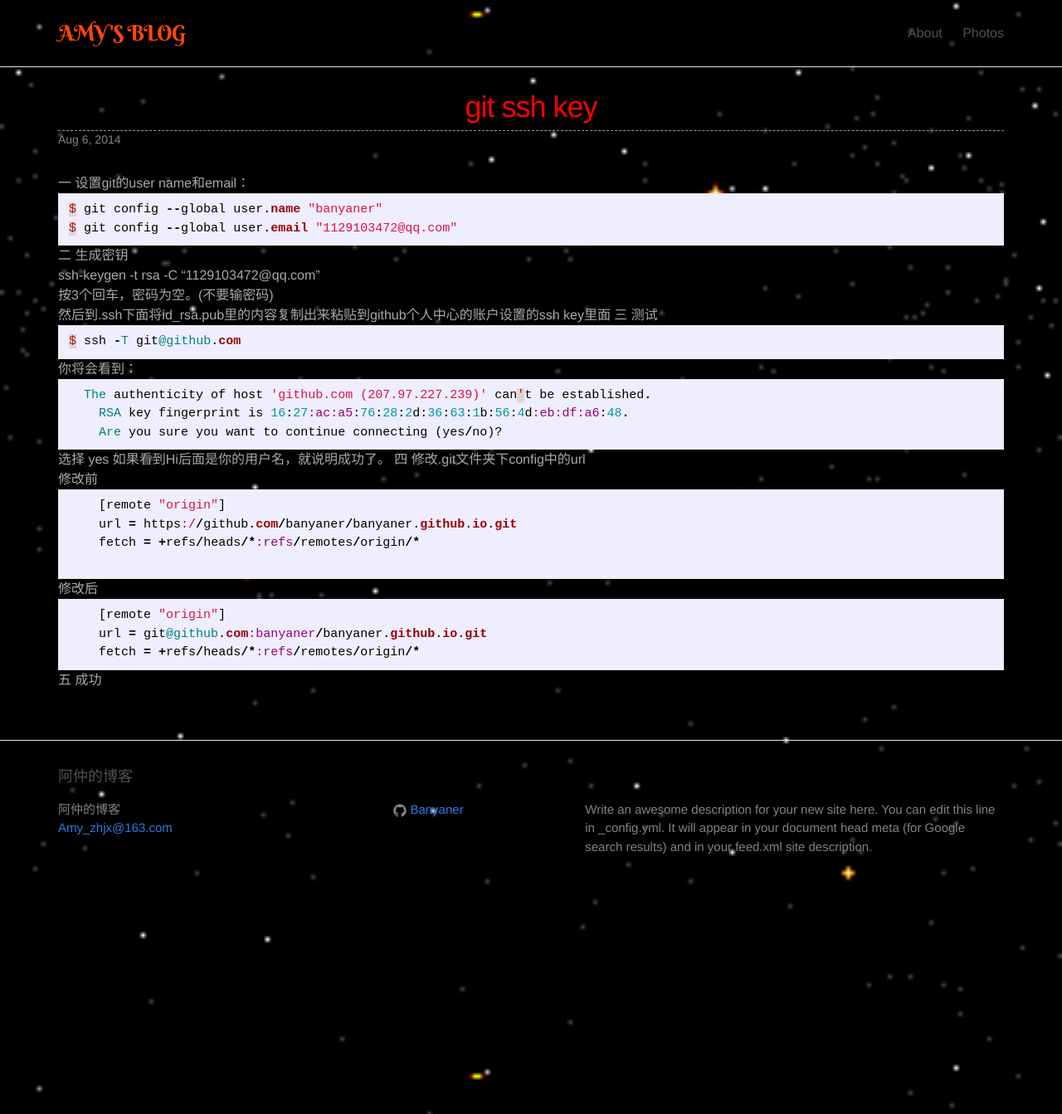
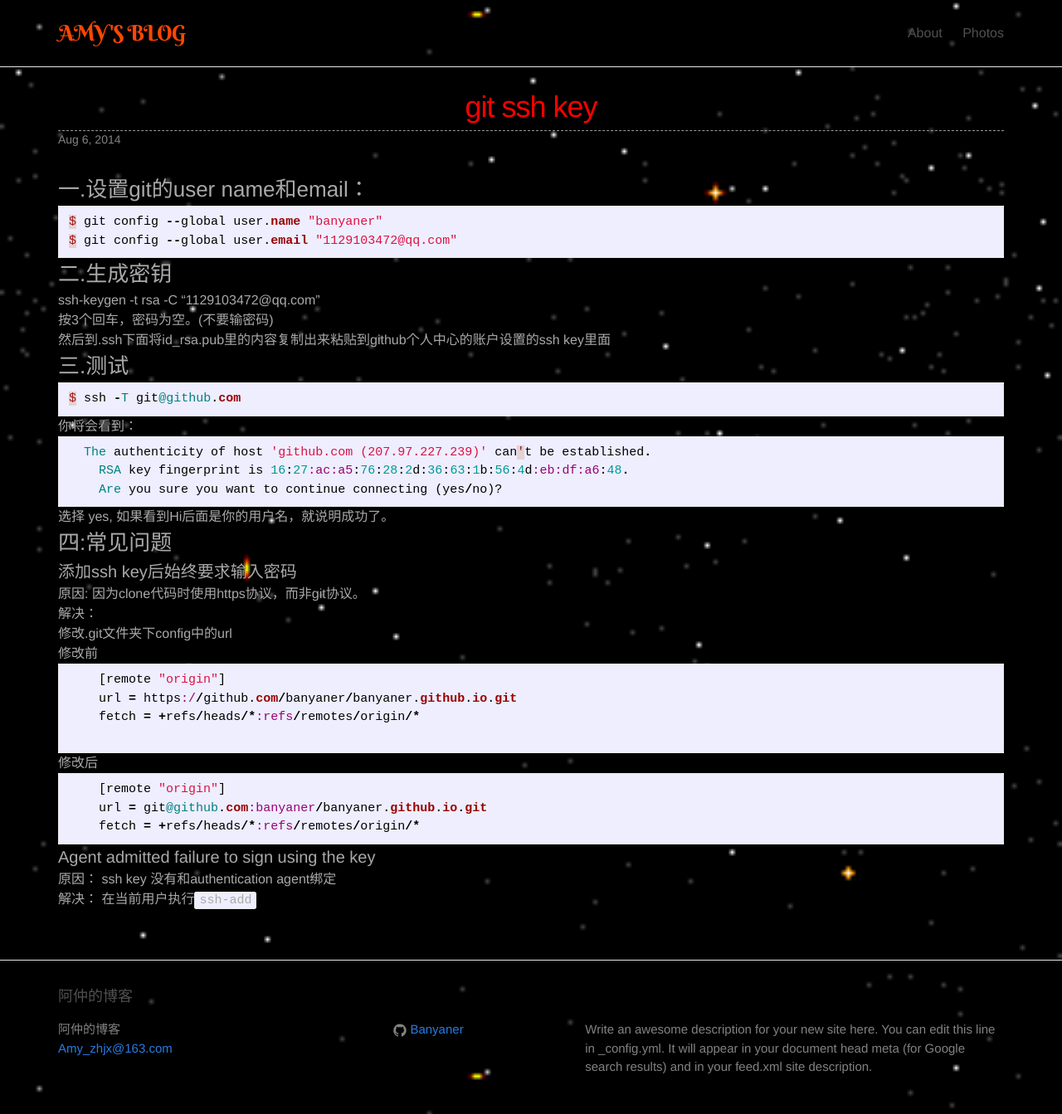
Before and after one commit to banyaner/banyaner.github.io, a Jekyll site: the page built from _posts/2014-08-06-git-ssh-key.markdown, in a window 1280 px wide. Shown: the whole page at 83% size. Built offline with Jekyll 4.4.1, drawn with Linux system fonts in a browser that asks for light colours.

Commit message:
Edit format & Add agent admitted failure

```diff
--- a/_posts/2014-08-06-git-ssh-key.markdown
+++ b/_posts/2014-08-06-git-ssh-key.markdown
@@ -4,20 +4,23 @@
 date:   2014-08-06
 categories: [jekyll, git]
 ---
-一 设置git的user name和email：
+### 一.设置git的user name和email：
+
 {% highlight ruby %}
 $ git config --global user.name "banyaner"
 $ git config --global user.email "1129103472@qq.com"
 {% endhighlight %}
 
-二 生成密钥
+### 二.生成密钥
 
 ssh-keygen -t rsa -C “1129103472@qq.com”
 
  按3个回车，密码为空。(不要输密码)
 
 然后到.ssh下面将id_rsa.pub里的内容复制出来粘贴到github个人中心的账户设置的ssh key里面
-三 测试
+
+### 三.测试
+
 {% highlight ruby %}
 $ ssh -T git@github.com
 {% endhighlight %}
@@ -28,9 +31,17 @@
     RSA key fingerprint is 16:27:ac:a5:76:28:2d:36:63:1b:56:4d:eb:df:a6:48.
     Are you sure you want to continue connecting (yes/no)?
 {% endhighlight %}
-选择 yes
-如果看到Hi后面是你的用户名，就说明成功了。
-四 修改.git文件夹下config中的url
+选择 yes, 如果看到Hi后面是你的用户名，就说明成功了。
+
+### 四:常见问题
+
+#### 添加ssh key后始终要求输入密码
+
+原因: 因为clone代码时使用https协议，而非git协议。
+
+解决：
+
+修改.git文件夹下config中的url
 
 修改前
 {% highlight ruby %}
@@ -44,4 +55,9 @@
     url = git@github.com:banyaner/banyaner.github.io.git
     fetch = +refs/heads/*:refs/remotes/origin/*
 {% endhighlight %}
-五 成功
+
+#### Agent admitted failure to sign using the key
+
+原因： ssh key 没有和authentication agent绑定
+
+解决： 在当前用户执行`ssh-add`
```
